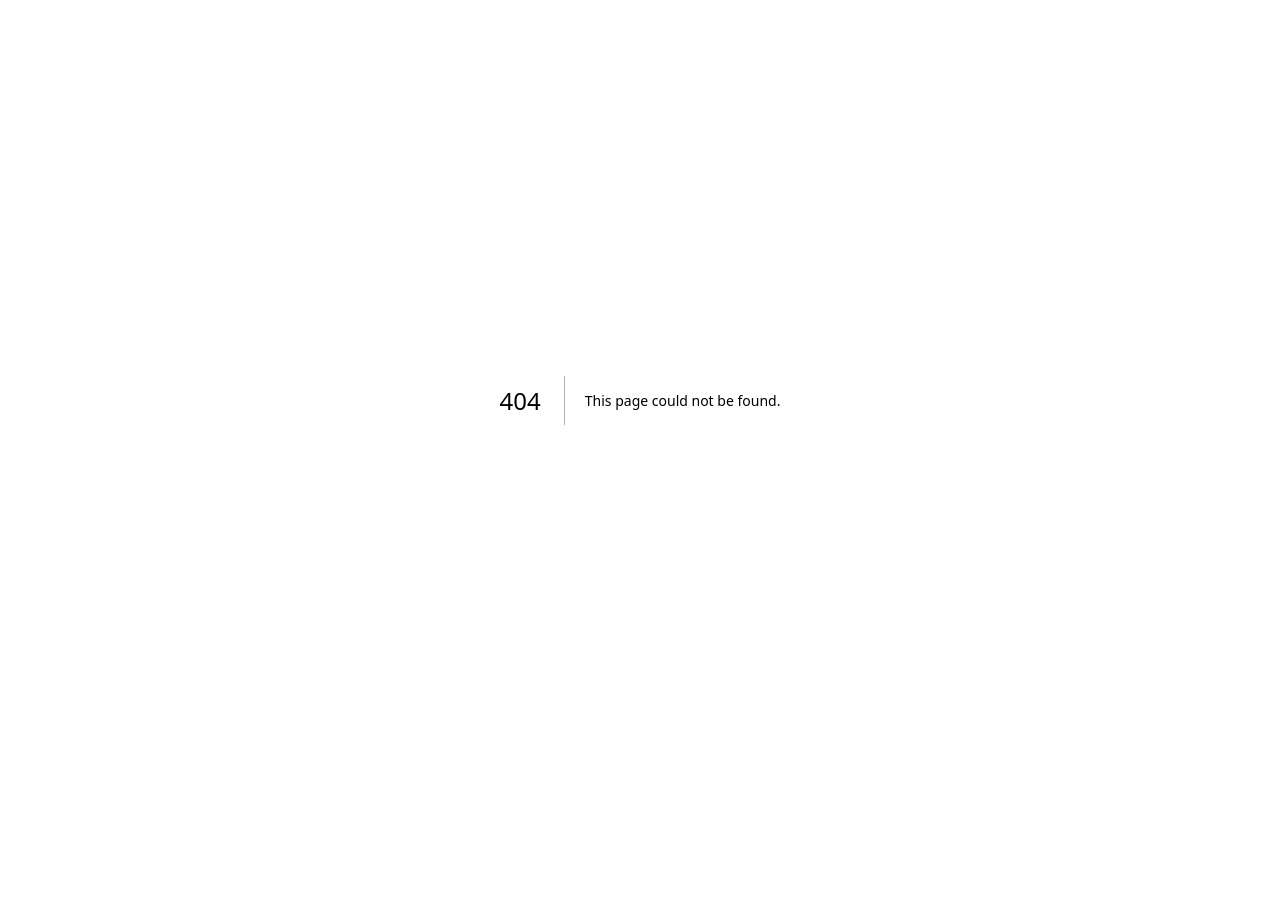
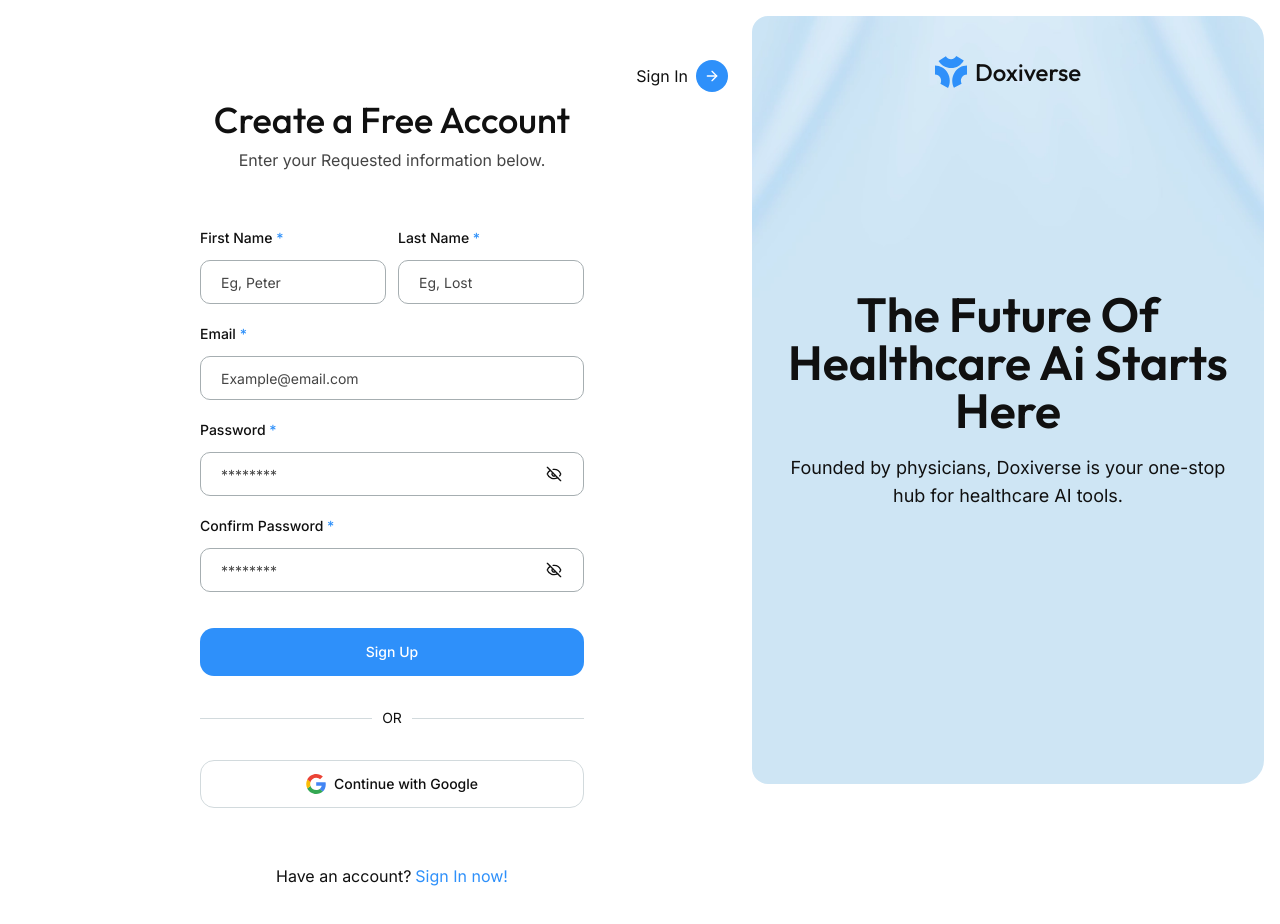
Before and after one commit to doxiversellc-create/front-end, a Next.js app: page /sign-up in a window 1280 px wide. Before the commit this address had no page. Shown: the top 924 px of the page. Before the commit the page ends 800 px from the top, so only its background shows below. Built offline with nearby package versions, Linux system fonts and the light colour scheme.

Commit message:
feat: implement signup page

```diff
--- a/app/(auth)/_components/TitleImage.tsx
+++ b/app/(auth)/_components/TitleImage.tsx
@@ -1,5 +1,6 @@
 import Image from "next/image";
-import Logo from "../../../components/Logo";
+
+import Logo from "@/components/Logo";
 
 const TitleImage = () => {
   return (
@@ -9,8 +10,8 @@ const TitleImage = () => {
         <Logo />
       </div>
       <div className="absolute  w-full h-full flex items-center justify-center top-0">
-        <div className="max-w-md text-center flex flex-col gap-5">
-          <h1 className="text-5xl font-semibold font-outfit">
+        <div className="max-w-md text-center flex flex-col gap-5 max-lg:px-2">
+          <h1 className=" text-3xl lg:text-4xl xl:text-5xl font-semibold font-outfit">
             The Future Of Healthcare Ai Starts Here
           </h1>
           <p className="text-lg">
--- a/app/(auth)/login/_components/LoginForm.tsx
+++ b/app/(auth)/login/_components/LoginForm.tsx
@@ -1,22 +1,25 @@
 "use client";
+import { useState } from "react";
+
+import Link from "next/link";
+
 import { Eye, EyeOff } from "lucide-react";
-import Link from "next/link";
-import { useState } from "react";
-import { Button } from "../../../../components/ui/button";
-import { Input } from "../../../../components/ui/input";
+
+import { Button } from "@/components/ui/button";
+import { Input } from "@/components/ui/input";
 
 const LoginForm = () => {
   const [passwordVisible, setPasswordVisible] = useState(false);
   return (
-    <form className=" w-full flex flex-col gap-5">
+    <form className=" flex w-full  flex-col gap-5">
       <div className="flex flex-col gap-3">
-        <label className=" font-medium">
+        <label className=" font-medium text-sm">
           Email <span className="text-primary">*</span>
         </label>
         <Input className="w-full" type="email" placeholder="Example@email.com" />
       </div>
       <div className="flex flex-col gap-3">
-        <label className=" font-medium">
+        <label className=" font-medium text-sm">
           Password <span className="text-primary">*</span>
         </label>
         <div className="flex items-center relative">
--- /dev/null
+++ b/app/(auth)/sign-up/_components/SignupForm.tsx
@@ -0,0 +1,81 @@
+"use client";
+import { useState } from "react";
+
+import { Eye, EyeOff } from "lucide-react";
+
+import { Button } from "@/components/ui/button";
+import { Input } from "@/components/ui/input";
+
+const SignupForm = () => {
+  const [passwordVisible, setPasswordVisible] = useState(false);
+  return (
+    <form className=" w-full flex flex-col gap-5">
+      <div className="flex  gap-3">
+        <div className="flex flex-col gap-3">
+          <label className=" font-medium text-sm">
+            First Name <span className="text-primary">*</span>
+          </label>
+          <Input className="w-full" placeholder="Eg, Peter" />
+        </div>
+        <div className="flex flex-col gap-3">
+          <label className=" font-medium text-sm">
+            Last Name <span className="text-primary">*</span>
+          </label>
+          <Input className="w-full" placeholder="Eg, Lost" />
+        </div>
+      </div>
+      <div className="flex flex-col gap-3">
+        <label className=" font-medium text-sm">
+          Email <span className="text-primary">*</span>
+        </label>
+        <Input className="w-full" type="email" placeholder="Example@email.com" />
+      </div>
+      <div className="flex flex-col gap-3">
+        <label className=" font-medium text-sm">
+          Password <span className="text-primary">*</span>
+        </label>
+        <div className="flex items-center relative">
+          <Input
+            className="w-full"
+            type={passwordVisible ? "text" : "password"}
+            placeholder="********"
+          />
+          <Button
+            variant={"ghost"}
+            size={"icon"}
+            type="button"
+            className="absolute right-2 hover:bg-transparent"
+            onClick={() => setPasswordVisible(!passwordVisible)}
+          >
+            {passwordVisible ? <Eye /> : <EyeOff />}
+          </Button>
+        </div>
+      </div>
+      <div className="flex flex-col gap-3">
+        <label className=" font-medium text-sm">
+          Confirm Password <span className="text-primary">*</span>
+        </label>
+        <div className="flex items-center relative">
+          <Input
+            className="w-full"
+            type={passwordVisible ? "text" : "password"}
+            placeholder="********"
+          />
+          <Button
+            variant={"ghost"}
+            size={"icon"}
+            type="button"
+            className="absolute right-2 hover:bg-transparent"
+            onClick={() => setPasswordVisible(!passwordVisible)}
+          >
+            {passwordVisible ? <Eye /> : <EyeOff />}
+          </Button>
+        </div>
+      </div>
+
+      <Button className="rounded-xl mt-4">Sign Up</Button>
+    </form>
+  );
+};
+
+export default SignupForm;
--- /dev/null
+++ b/app/(auth)/sign-up/page.tsx
@@ -0,0 +1,49 @@
+import { ArrowRight } from "lucide-react";
+import Image from "next/image";
+import Link from "next/link";
+import { Button } from "../../../components/ui/button";
+import SignupForm from "./_components/SignupForm";
+
+const SignupPage = () => {
+  return (
+    <div className=" w-full h-full flex  justify-center relative">
+      <div className="max-w-sm w-full  h-full py-20">
+        <div className="flex flex-col gap-2 items-center justify-center text-center mb-14">
+          <h2 className="text-3xl sm:text-4xl font-outfit font-medium text-center">
+            Create a Free Account
+          </h2>
+          <p className="text-muted-foreground">Enter your Requested information below.</p>
+        </div>
+        <div className="flex flex-col gap-8 mb-14">
+          <SignupForm />
+          <div className="flex items-center w-full justify-center gap-2.5 ">
+            <div className="bg-border h-px w-full" />
+            <span className="text-sm">OR</span>
+            <div className="bg-border h-px w-full" />
+          </div>
+          <Button variant="outline" className="rounded-xl">
+            <Image src="/social-media-icons/google.svg" alt="google" width={20} height={20} />
+            Continue with Google
+          </Button>
+        </div>
+        <div className="flex items-start max-sm:text-sm justify-center w-full gap-1 pb-10 ">
+          <p className="text-nowrap">Have an account?</p>
+          <Link href={"#"} className="text-primary">
+            Sign In now!
+          </Link>
+        </div>
+      </div>
+      <Link
+        href={"#"}
+        className="flex items-center gap-2 absolute top-5 right-4 md:top-10 md:right-9"
+      >
+        Sign In
+        <div className="size-8 rounded-full flex items-center justify-center text-white bg-primary">
+          <ArrowRight size={16} />
+        </div>
+      </Link>
+    </div>
+  );
+};
+
+export default SignupPage;
```
